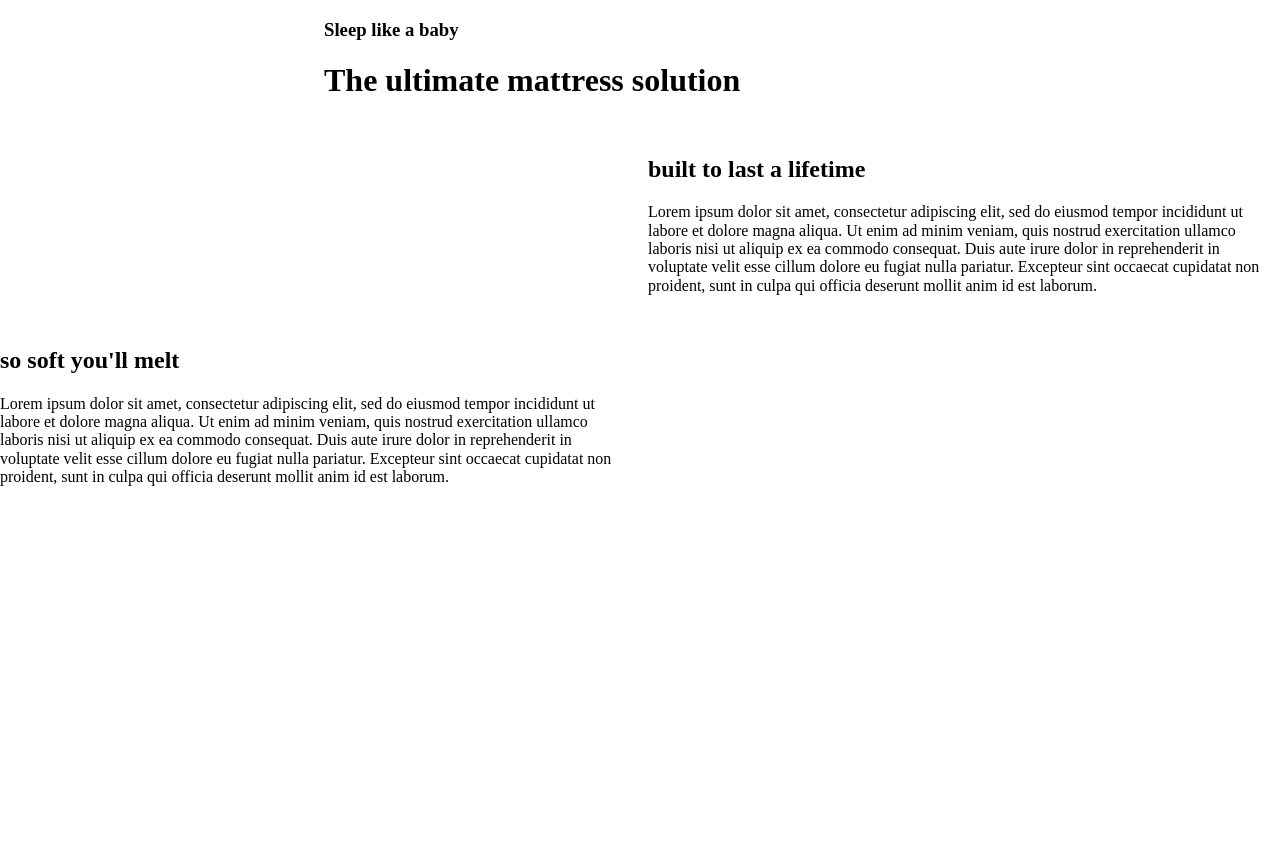
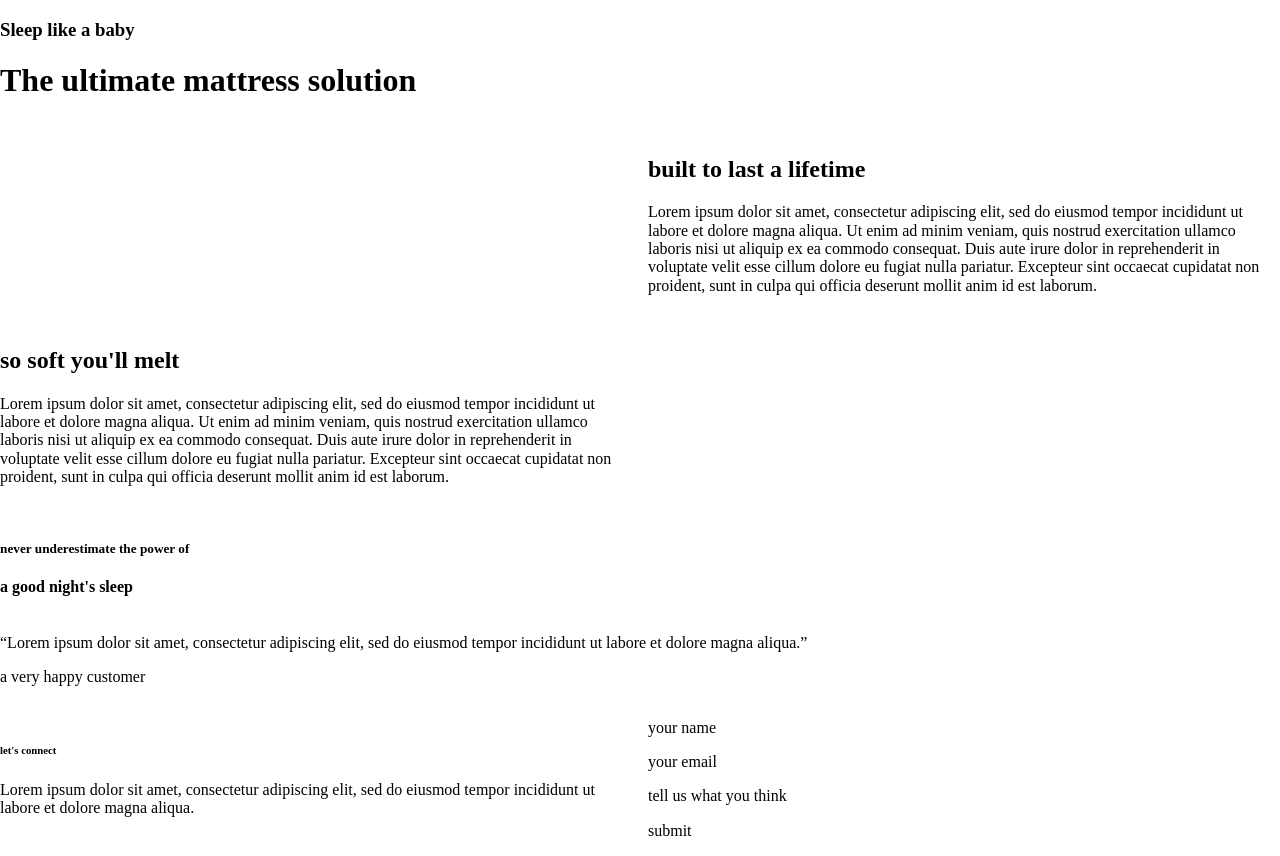
Before and after one commit to afranklyn/mattress-website, a plain HTML site: page index.html in a window 1280 px wide. Before the commit the page ends 800 px from the top, so only its background shows below. Drawn offline with Linux system fonts and the light colour scheme.

Commit message:
html structure done

```diff
--- a/index.html
+++ b/index.html
@@ -17,13 +17,14 @@
   <body>
 
     <!-- Banner -->
-    <section class="grid-middle-center">
-      <div class="col-6">
+    <section class="grid-middle">
+      <div class="col-12">
         <h3>Sleep like a baby</h3>
         <h1>The ultimate mattress solution</h1>
       </div>
     </section>
 
+    <!-- content -->
     <section class="grid">
       <div class="col-6"></div>
       <div class="col-6">
@@ -37,11 +38,34 @@
       <div class="col-6"></div>
     </section>
 
-    <section class="grid-middle-center">
-      <div class="col-6">
-
+    <!-- quote -->
+    <section class="grid-middle">
+      <div class="col-12">
+        <h5>never underestimate the power of</h5>
+        <h4>a good night's sleep</h4>
       </div>
     </section>
 
+    <!-- testimonial -->
+    <section class="grid">
+      <div class="col-10">
+        <q>Lorem ipsum dolor sit amet, consectetur adipiscing elit, sed do eiusmod tempor incididunt ut labore et dolore magna aliqua.</q>
+        <p>a very happy customer</p>
+      </div>
+    </section>
+
+    <!-- contact form -->
+    <section class="grid">
+      <div class="col-6">
+        <h6>let's connect</h6>
+        <p>Lorem ipsum dolor sit amet, consectetur adipiscing elit, sed do eiusmod tempor incididunt ut labore et dolore magna aliqua.</p>
+      </div>
+      <div class="col-6 grid">
+        <div class="col-12">your name</div>
+        <div class="col-12">your email</div>
+        <div class="col-12">tell us what you think</div>
+        <div class="col-12">submit</div>
+      </div>
+
   </body>
 </html>
```
